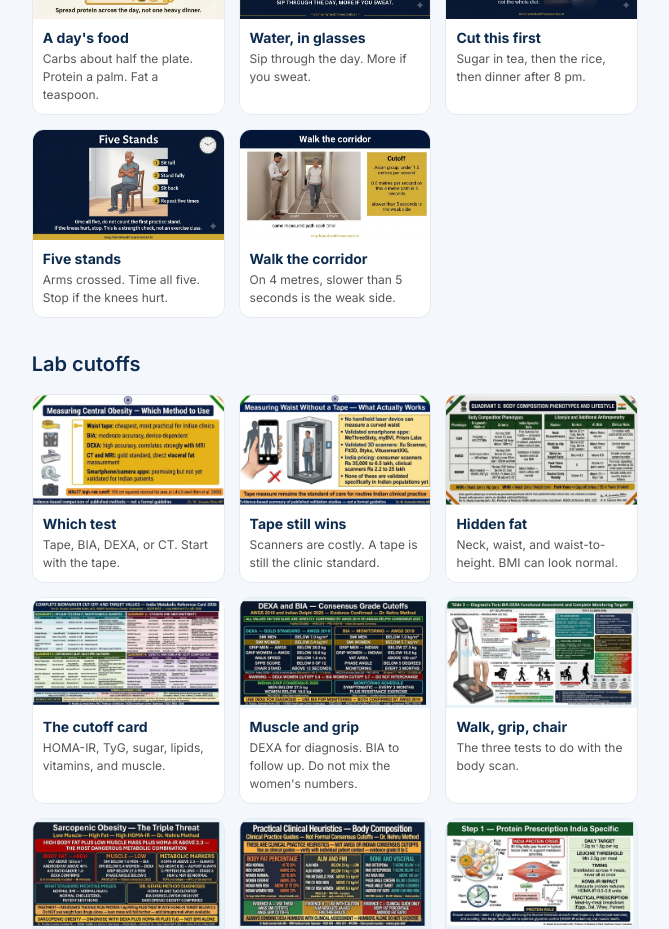
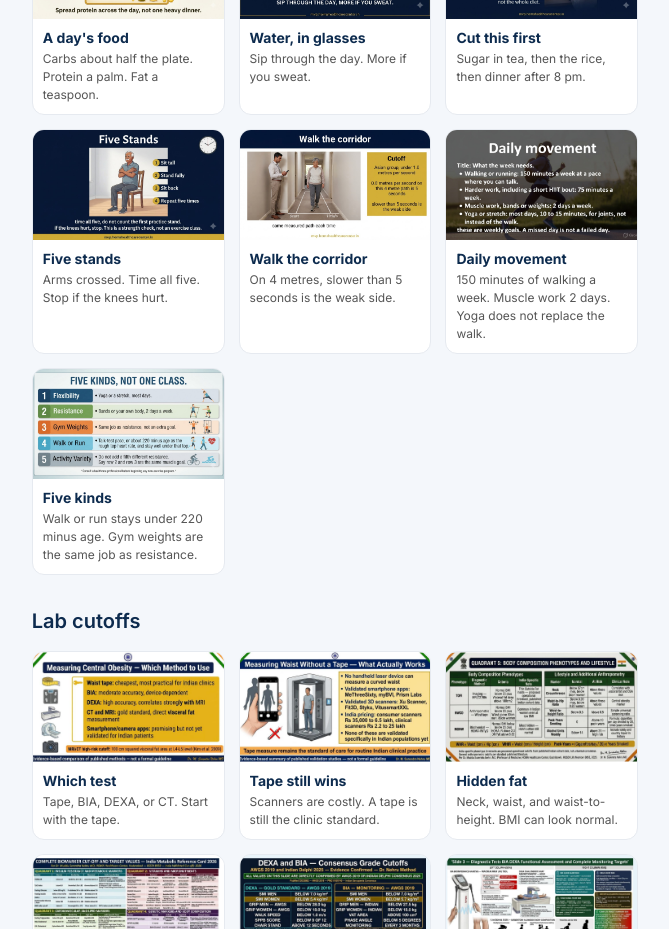
Before and after one commit to muddusurendranehru/homa-mvp-v2, a Next.js app in the folder web/: page /normal-values in a window 1280 px wide. Shown: the part 3280-4209 px from the top of the page, without its empty margins (305-974 px from the left). Built offline with nearby package versions, Linux system fonts and the light colour scheme; no server answers.

Commit message:
Add exercise slides

```diff
--- a/web/app/normal-values/page.tsx
+++ b/web/app/normal-values/page.tsx
@@ -31,6 +31,8 @@ const publicSlides = [
   ["/images/cutoffs/cut-first.jpg", "Cut this first", "Sugar in tea, then the rice, then dinner after 8 pm."],
   ["/images/cutoffs/five-stands.jpg", "Five stands", "Arms crossed. Time all five. Stop if the knees hurt."],
   ["/images/cutoffs/walk-corridor.jpg", "Walk the corridor", "On 4 metres, slower than 5 seconds is the weak side."],
+  ["/images/cutoffs/daily-movement.jpg", "Daily movement", "150 minutes of walking a week. Muscle work 2 days. Yoga does not replace the walk."],
+  ["/images/cutoffs/five-kinds.jpg", "Five kinds", "Walk or run stays under 220 minus age. Gym weights are the same job as resistance."],
 ];
 
 const labSlides = [
```
Also changed, not shown: web/public/images/cutoffs/daily-movement.jpg (added), web/public/images/cutoffs/five-kinds.jpg (added).
